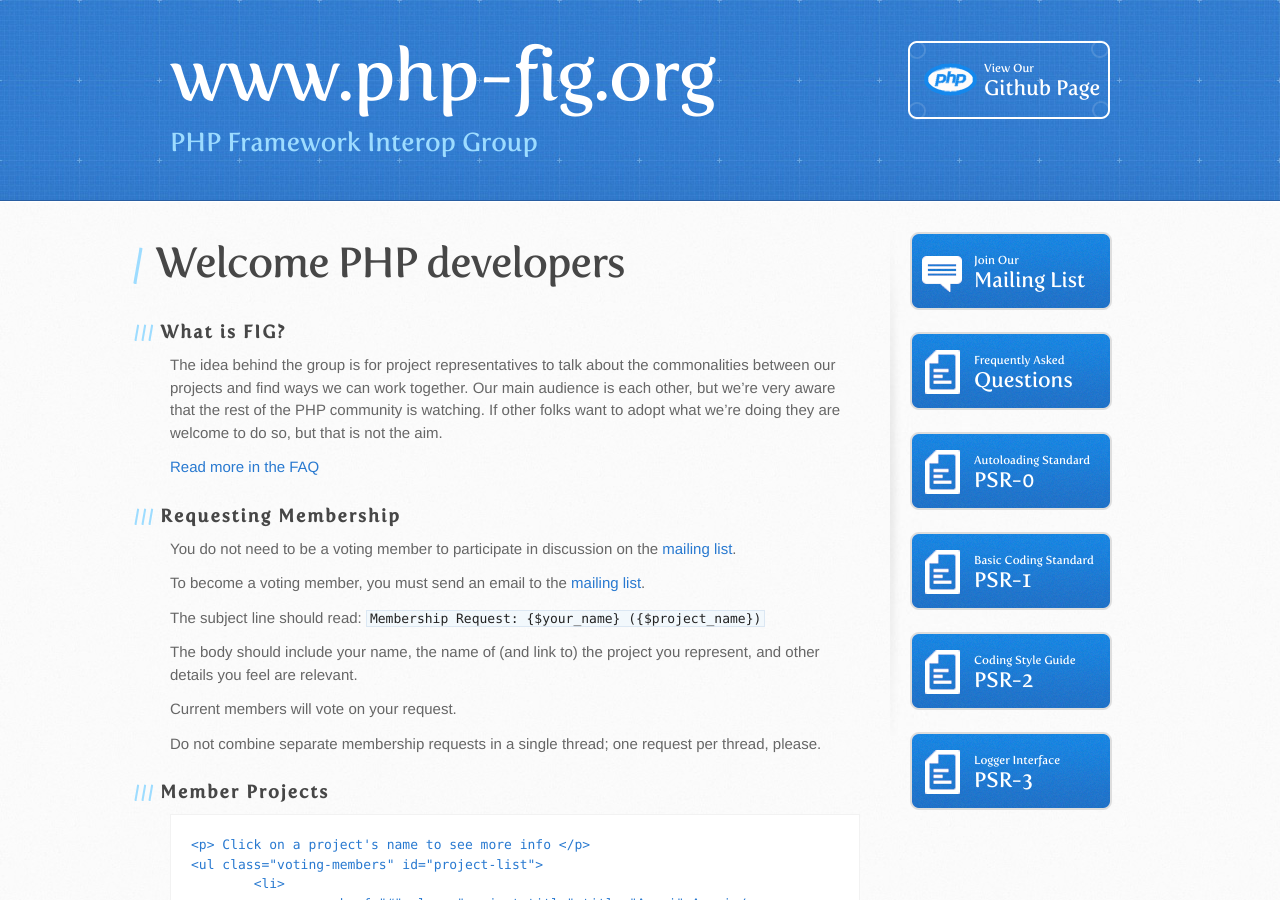
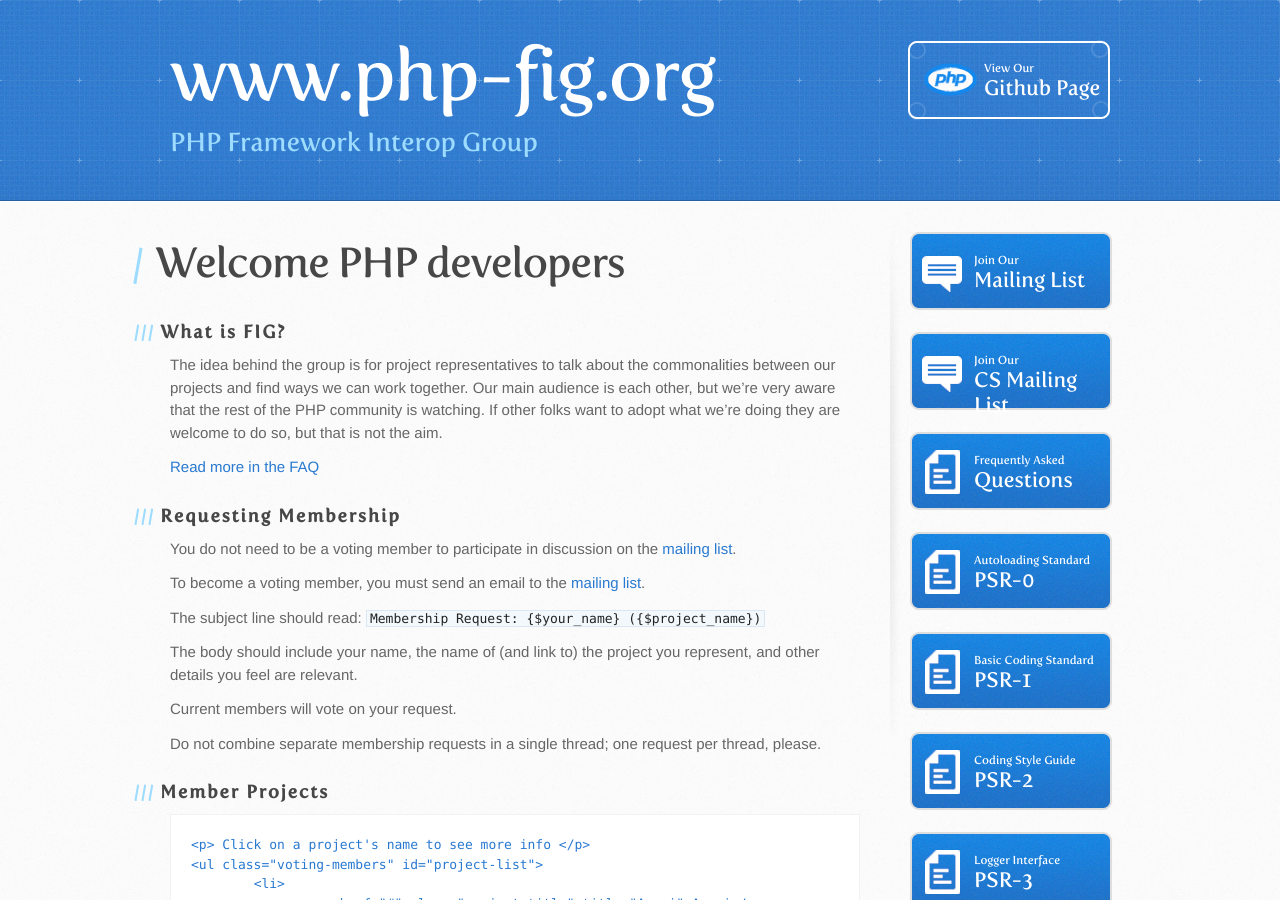
Before and after one commit to php-fig/www.php-fig.org, a Jekyll site: the page built from index.markdown, in a window 1280 px wide and 900 px high. Built offline with Jekyll 4.4.1, drawn with Linux system fonts in a browser that asks for light colours; nearby versions of some CDN libraries; Markdown is read by kramdown in place of the engine named in the settings.

Commit message:
adding the php-fig-cs mailinglist
I ended up using "CS Mailing List" because "Coding Style Mailing List" seemed too long. For those unsure what CS standards for, they can read the description of the google group itself

```diff
--- a/_includes/sidebar.html
+++ b/_includes/sidebar.html
@@ -3,6 +3,11 @@
 	<a href="https://groups.google.com/forum/?fromgroups#!forum/php-fig" class="button"  id="mailing-list-button" target="_blank">
 		<small>Join Our</small>
 		Mailing List
+	</a>
+
+	<a href="https://groups.google.com/forum/?fromgroups#!forum/php-fig-cs" class="button"  id="mailing-list-button" target="_blank">
+		<small>Join Our</small>
+		CS Mailing List
 	</a>
 
 	<a href="/faq/" class="button"  id="faq-button">
```
